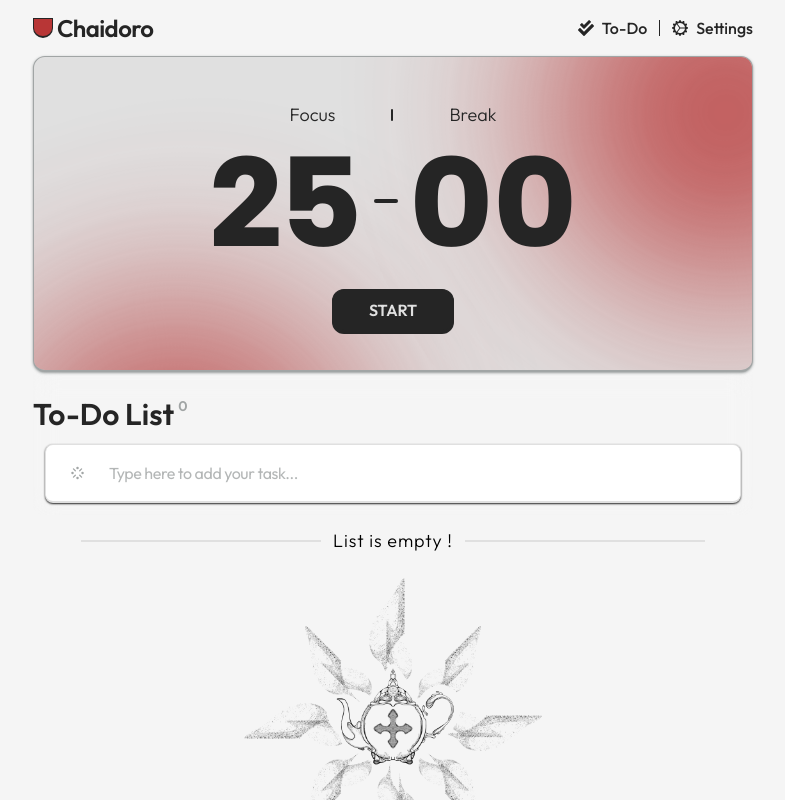
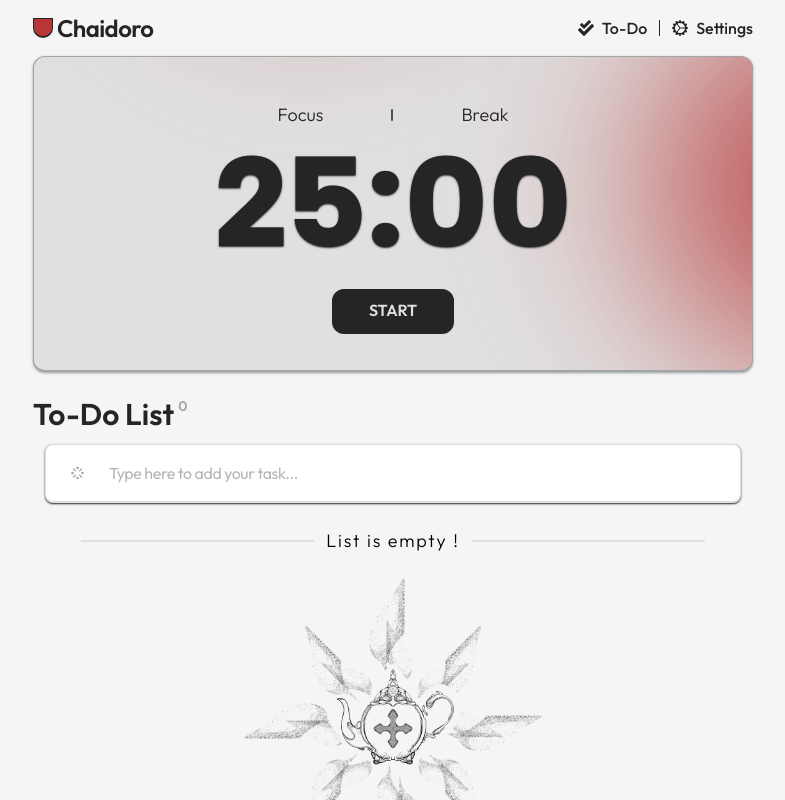
Before and after one commit to Chai-NET/ChaidoroWeb, a React (Vite) app: page / in a window 1280 px wide. Shown: the whole page, without its empty margins (247-1032 px from the left). Built offline with nearby package versions, Linux system fonts and the light colour scheme.

Commit message:
0.63 | Minor fixes

```diff
--- a/src/components/clock.jsx
+++ b/src/components/clock.jsx
@@ -19,16 +19,12 @@ function Clock() {
 
   // Random rotation for styling
   const getRandomNumber = () => Math.floor(Math.random() * 361);
-  console.log("Random number:", getRandomNumber());
+
   return (
     <>
       <div className={`theme-${theme} z-30 flex items-center justify-center`}>
         <AnimatePresence>
           <div className="relative w-full overflow-clip rounded-xl border border-b-2 border-secondary bg-secondary45 py-9 text-center font-AlbertSans text-clockText shadow shadow-secondary">
-            {/* <p className="font-RobotoCondensed text-xs font-light proportional-nums tracking-widest">
-            {t("clockMessage")}
-          </p> */}
-
             {/* Absolute styles */}
             <motion.div
               initial={{
@@ -55,24 +51,20 @@ function Clock() {
             </motion.div>
 
             {/* Clock types */}
-            <div className="z-20 flex items-center justify-center gap-9 font-Outfit text-lg font-light">
-              <button className="z-20 cursor-pointer rounded-xl p-2 px-5 transition-all duration-300 hover:bg-secondary">
+            <div className="z-20 flex items-center justify-center gap-3 font-Outfit text-lg font-light md:gap-9">
+              <button className="z-20 cursor-pointer rounded-xl p-2 px-5 text-center tracking-normal transition-all duration-300 hover:font-bold hover:tracking-widest hover:text-accent md:mx-3">
                 Focus
               </button>
-              <div className="z-20 h-3 w-0.5 rounded-full bg-clockText" />
-              <button className="z-20 cursor-pointer rounded-xl p-2 px-5 transition-all duration-300 hover:bg-secondary">
+              <div className="z-20 h-3 w-0.5 rounded-full bg-text opacity-75" />
+              <button className="z-20 cursor-pointer rounded-xl p-2 px-5 text-center tracking-normal transition-all duration-300 hover:font-bold hover:tracking-widest hover:text-accent md:mx-3">
                 Break
               </button>
             </div>
 
+            {/* Clock */}
             <div className="z-20 flex items-center justify-center gap-3">
-              <h1 className="z-20 text-7xl font-black shadow-text sm:text-8xl md:text-9xl">
-                25
-              </h1>
-              <div className="z-20 h-1 w-6 rounded-full bg-clockText" />
-
-              <h1 className="z-20 text-7xl font-black shadow-text sm:text-8xl md:text-9xl">
-                00
+              <h1 className="z-20 text-7xl font-black shadow-text text-shadow-sm sm:text-8xl md:text-9xl">
+                25:00
               </h1>
             </div>
 
--- a/src/components/pomodoroTasks.jsx
+++ b/src/components/pomodoroTasks.jsx
@@ -79,7 +79,7 @@ export default function PomodoroTasks() {
                 <div className="flex items-center justify-center gap-3">
                   <div className="h-0.5 w-full bg-secondary45" />
 
-                  <h1 className="text-primary/45 text-nowrap text-sm font-light tracking-wider md:text-lg">
+                  <h1 className="text-primary/45 text-nowrap text-sm font-light tracking-widest md:text-lg">
                     {t("emptyMsg")}
                   </h1>
                   <div className="h-0.5 w-full bg-secondary45" />
--- a/src/pages/tasksPage.jsx
+++ b/src/pages/tasksPage.jsx
@@ -48,7 +48,7 @@ export default function TasksPage() {
           <div className="flex items-center justify-center gap-3">
             <div className="h-0.5 w-full bg-secondary45" />
 
-            <h1 className="text-primary/45 text-nowrap text-sm font-light tracking-wider md:text-lg">
+            <h1 className="text-primary/45 text-nowrap text-sm font-light tracking-widest md:text-lg">
               {t("emptyMsg")}
             </h1>
             <div className="h-0.5 w-full bg-secondary45" />
```
